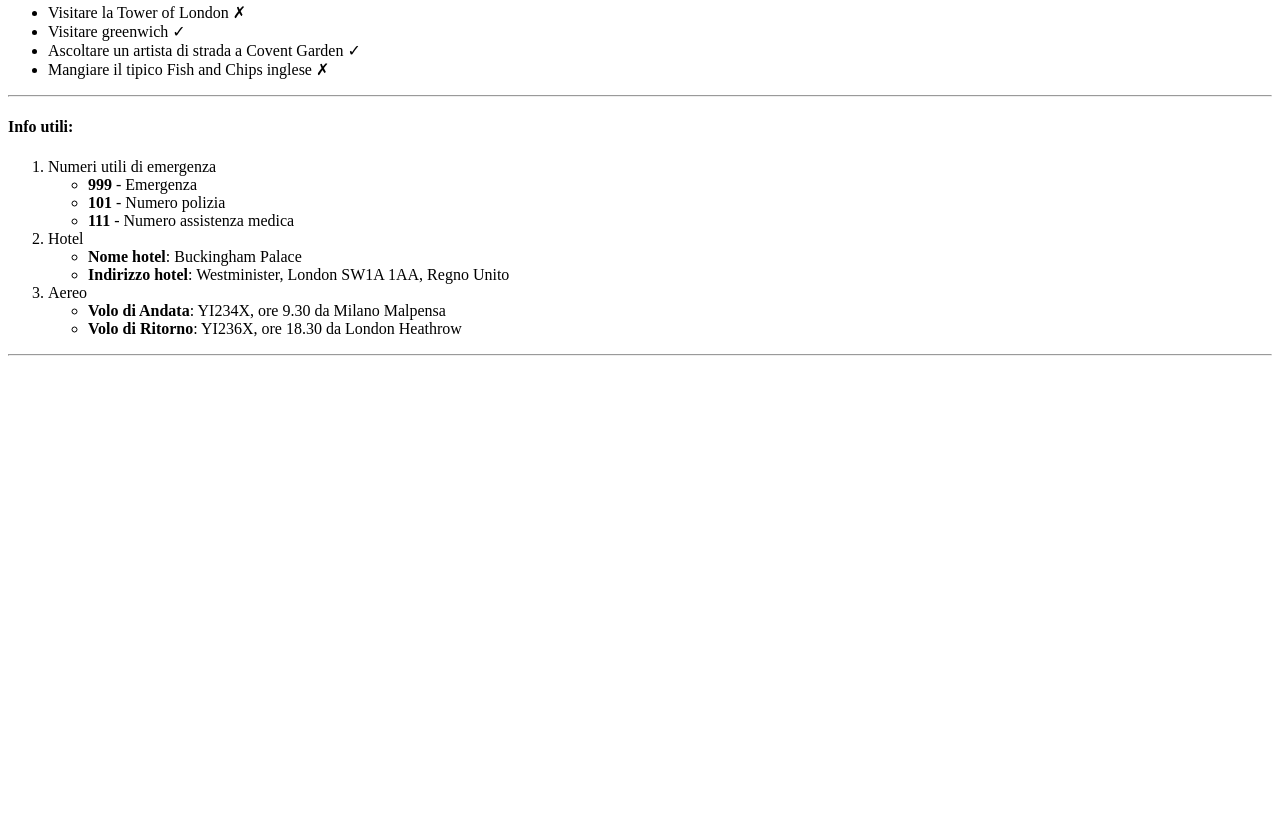
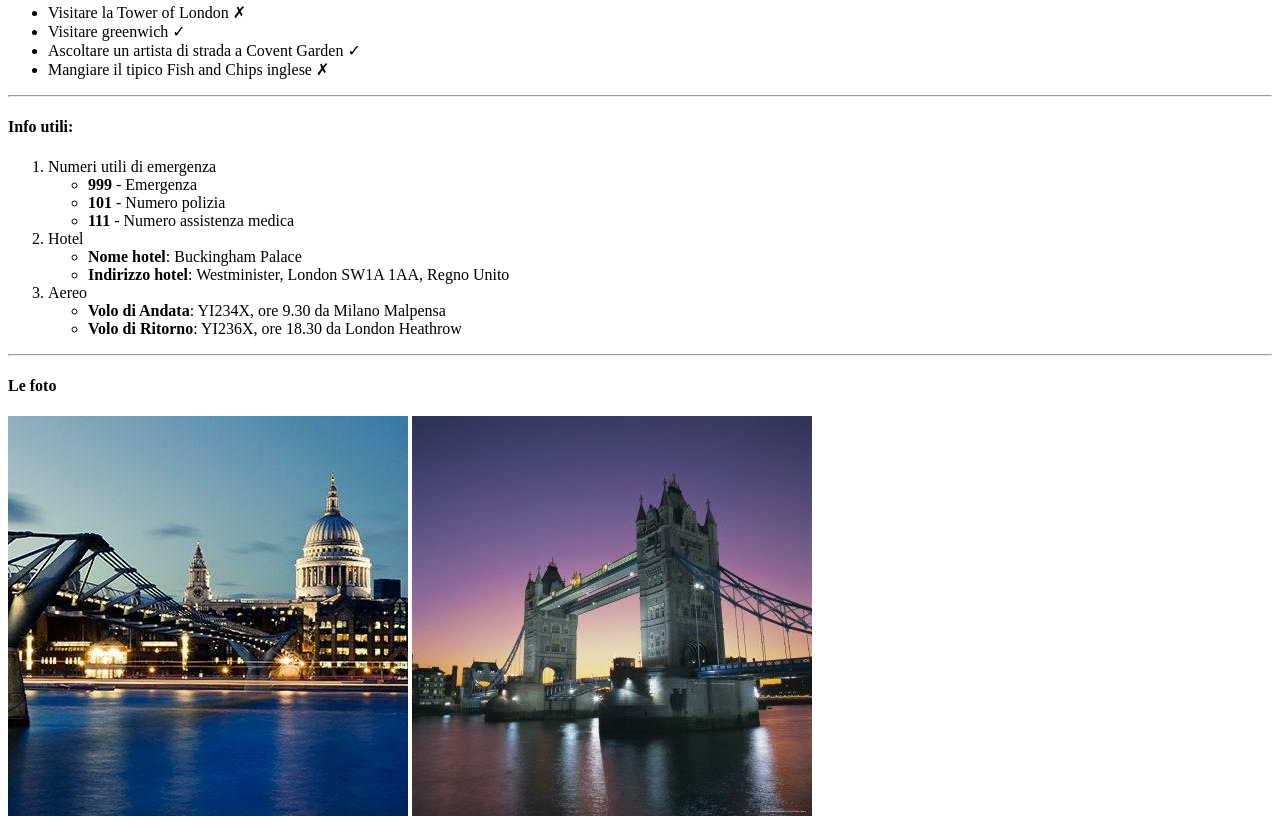
Before and after one commit to FrancescoGiommi/html-london-trip, a plain HTML site: page index.html in a window 1280 px wide. Shown: the part 939-1767 px from the top of the page. Before the commit the page ends 1303 px from the top, so only its background shows below. Drawn offline with Linux system fonts and the light colour scheme.

Commit message:
Add photos

```diff
--- a/index.html
+++ b/index.html
@@ -100,12 +100,12 @@
             </ol>
 
             <hr />
-
+            <!--Foto scattate-->
+            <footer>
+                <h4>Le foto</h4>
+                <img src="img/london-400x400-compressor_0.jpg" alt="">
+                <img src="img/evening-tower-bridge-and-river-thames-london_u-L-P2QVZJ0.jpg" alt="">
+            </footer>
         </main>
-
-
     </body>
-
-
-
 </html>
```
Also changed, not shown: img/evening-tower-bridge-and-river-thames-london_u-L-P2QVZJ0.jpg (added), img/london-400x400-compressor_0.jpg (added), 1 other file. Lines whose indentation alone changed are shown as unchanged.
